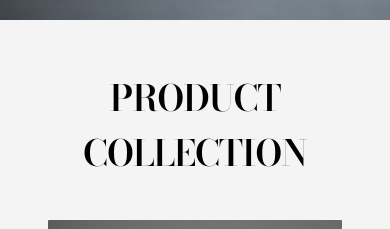
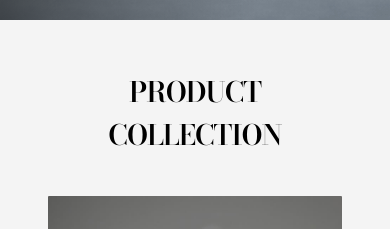
Before and after one commit to itxjoshy/byfegor, a React (Vite) app in the folder byfegor-site/: page / in a window 390 px wide. Shown: the part 824-1053 px from the top of the page. Built offline with nearby package versions, Linux system fonts and the light colour scheme; a web font is replaced by a local one.

Commit message:
update: collection section header

```diff
--- a/byfegor-site/src/components/collection.css
+++ b/byfegor-site/src/components/collection.css
@@ -69,6 +69,9 @@
   }
 }
 @media (max-width: 550px) {
+  .collection-section h2 {
+    font-size: 28px;
+  }
   .collection-items {
     display: flex;
     overflow-x: auto;
```
